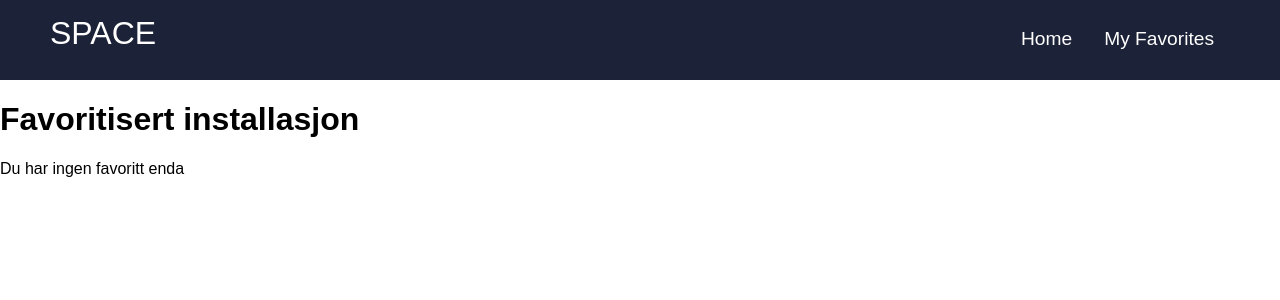
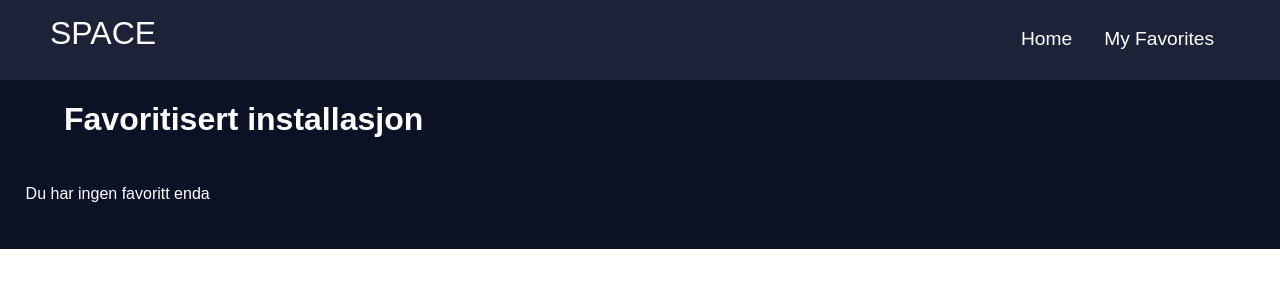
Before and after one commit to ingvildtf/Webutvikling-prosject2, a React (Create React App) app in the folder art-exhibition/: page /my-favorites in a window 1280 px wide. Shown: the top 300 px of the page. Built offline with nearby package versions, Linux system fonts and the light colour scheme.

Commit message:
added some styling, flex and layout

```diff
--- a/art-exhibition/src/components/Pages/Installations.tsx
+++ b/art-exhibition/src/components/Pages/Installations.tsx
@@ -39,7 +39,7 @@ const Wrapper = styled.div<ThemeProps>`
     'svg     poem'
     'buttons sound';
 
-  @media screen and (max-width: 1150px) {
+  @media screen and (max-width: 750px) {
     grid-template-rows: repeat(5, min-content);
     height: auto;
     overflow: auto;
--- a/art-exhibition/src/components/Pages/MyFavorites.tsx
+++ b/art-exhibition/src/components/Pages/MyFavorites.tsx
@@ -20,7 +20,24 @@ import XmasSunInstallation from '../../images/xmas/Xmas_Sun'
 import EasterStarsInstallation from '../../images/easter/Easter_Stars'
 
 const Wrapper = styled.div`
-  display: grid;
+  display: flex;
+  flex-direction: column;
+  background: #0b1226;
+  padding-bottom: 20px;
+`
+
+const Title = styled.h1`
+  padding-left: 5%;
+  color: white;
+`
+const SVG = styled.div`
+  padding: 2%;
+  max-width: 100%;
+  color: white;
+`
+
+const Delete = styled.div`
+  align-self: center;
 `
 
 const Button = styled.button`
@@ -62,31 +79,18 @@ function componentWillUnmount() {
 }
 
 class DisplayFavorite extends React.Component {
-  /*state = {
-    favorite: '',
-  }
-
-  componentDidMount() {
-    this.setState({ favorite: localStorage.getItem('image') })
-  }
-
-  componentWillUnmount() {
-    window.localStorage.removeItem('image')
-  }*/
-
   render() {
     return (
       <Wrapper>
-        <div className="App"></div>
-        <h1>Favoritisert installasjon</h1>
-        <div>{Image === null ? 'Du har ingen favoritt enda' : <Image />}</div>
-        <div>
+        <Title>Favoritisert installasjon</Title>
+        <SVG>{Image === null ? 'Du har ingen favoritt enda' : <Image />}</SVG>
+        <Delete>
           {Image === null ? (
             ''
           ) : (
             <Button onClick={componentWillUnmount}> Slett favoritt </Button>
           )}
-        </div>
+        </Delete>
       </Wrapper>
     )
   }
```
